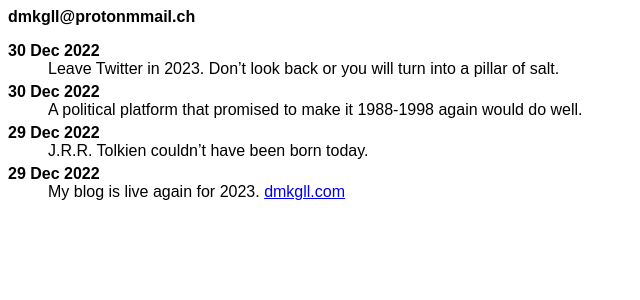
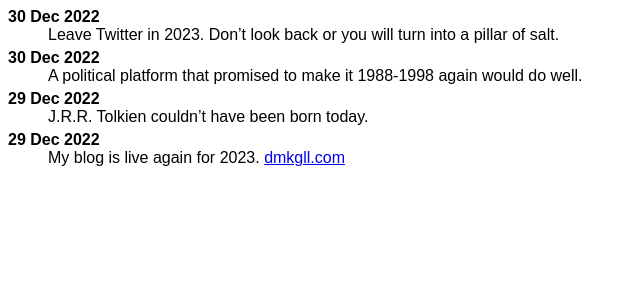
Before and after one commit to dmkgll/dmkgll, a Jekyll site: the page built from index.html, in a window 1280 px wide. Shown: the top 300 px of the page, without its empty margins (0-640 px from the left). Built offline with Jekyll 4.4.1, drawn with Linux system fonts in a browser that asks for light colours; the list of posts is cut into pages by our own code.

Commit message:
Update index.html

```diff
--- a/index.html
+++ b/index.html
@@ -8,8 +8,6 @@ layout: index
   p:last-of-type {
   margin-bottom:5px;
   }</style>
-
-<p><strong>dmkgll@protonmmail.ch</strong></p>
 
 <div class="posts">
   <dl id="p">
```
